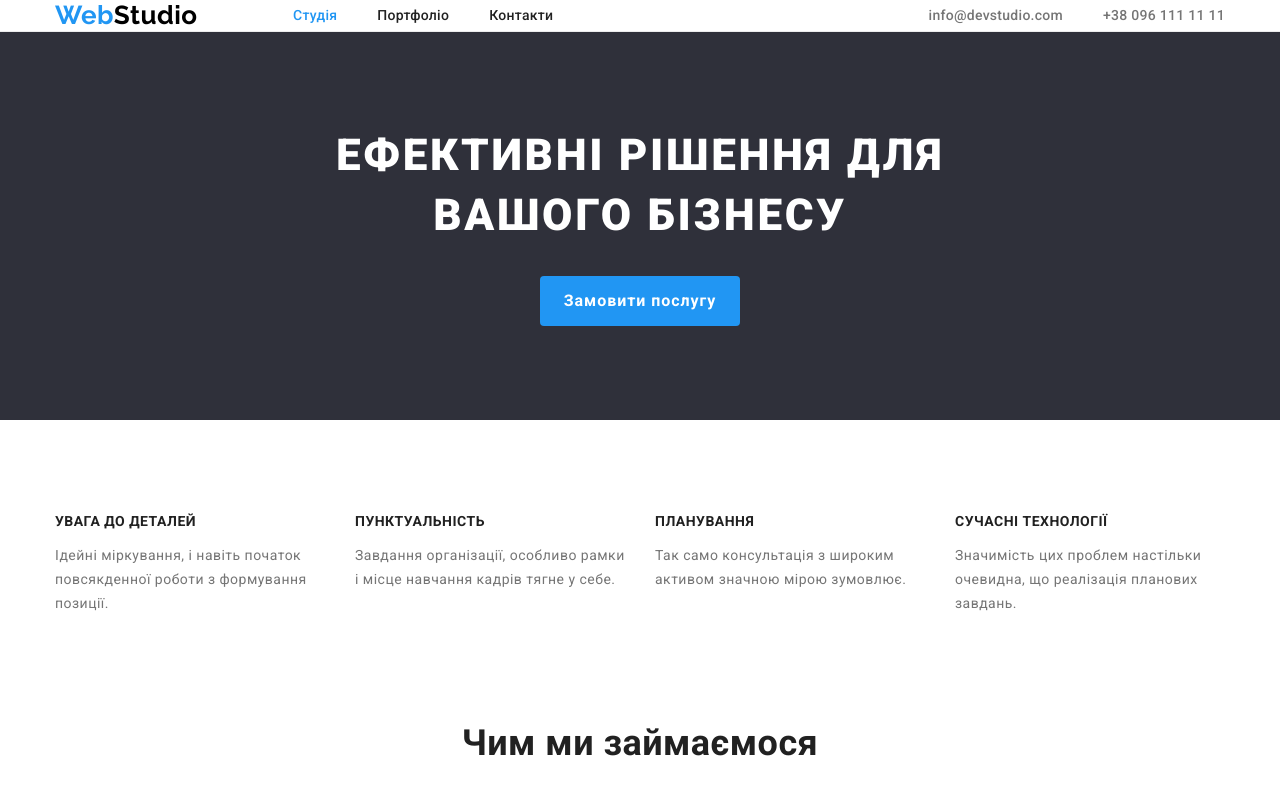
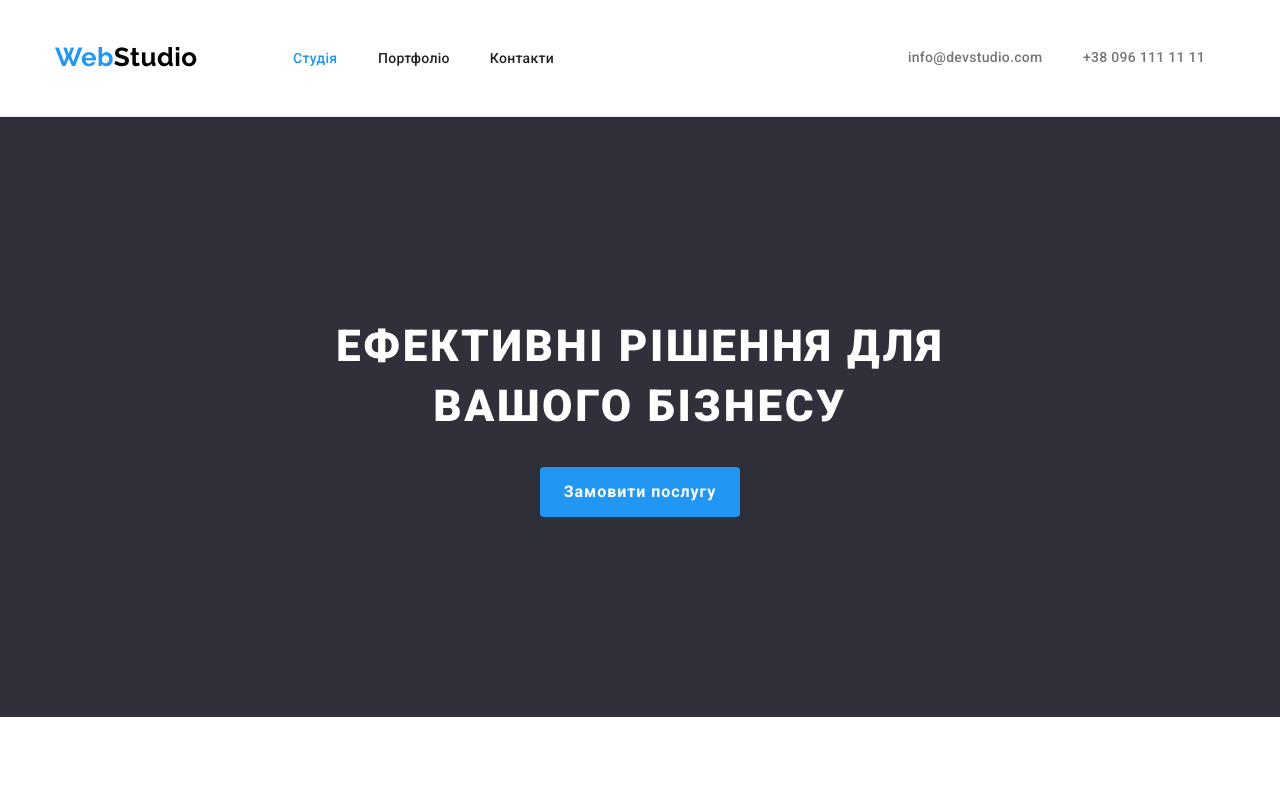
Before and after one commit to urt2509/goit-markup-hw-03, a plain HTML site: page index.html in a window 1280 px wide. Shown: the top 800 px of the page. Drawn offline with nearby package versions, Linux system fonts and the light colour scheme.

Commit message:
Added padding for header, hero section

```diff
--- a/css/styles.css
+++ b/css/styles.css
@@ -103,6 +103,8 @@ img {
 
 .header-nav {
   display: flex;
+  padding-top: 24px;
+  padding-bottom: 25px;
   align-items: center;
 }
 
@@ -127,8 +129,9 @@ img {
 .site-nav .item:first-child {
   margin-left: 93px;
 }
-.site-nav.item {
+.site-nav .item {
   display: block;
+  min-width: 45px;
 }
 
 .site-nav .list {
@@ -161,8 +164,8 @@ img {
   margin-left: 40px;
 }
 
-.header-nav.list {
-  margin-left: auto;
+.list.header-nav {
+  margin-left: 354px;
 }
 
 .contact {
@@ -178,12 +181,17 @@ img {
   color: var(--accent-color);
 }
 
-.contact.item {
+.contact-item {
   display: block;
   min-width: 135px;
 }
 
 /* Hero */
+
+.section.hero {
+  padding-top: 200px;
+  padding-bottom: 200px;
+}
 
 .hero {
   background-color: var(--secondary-bcg-color);
```
